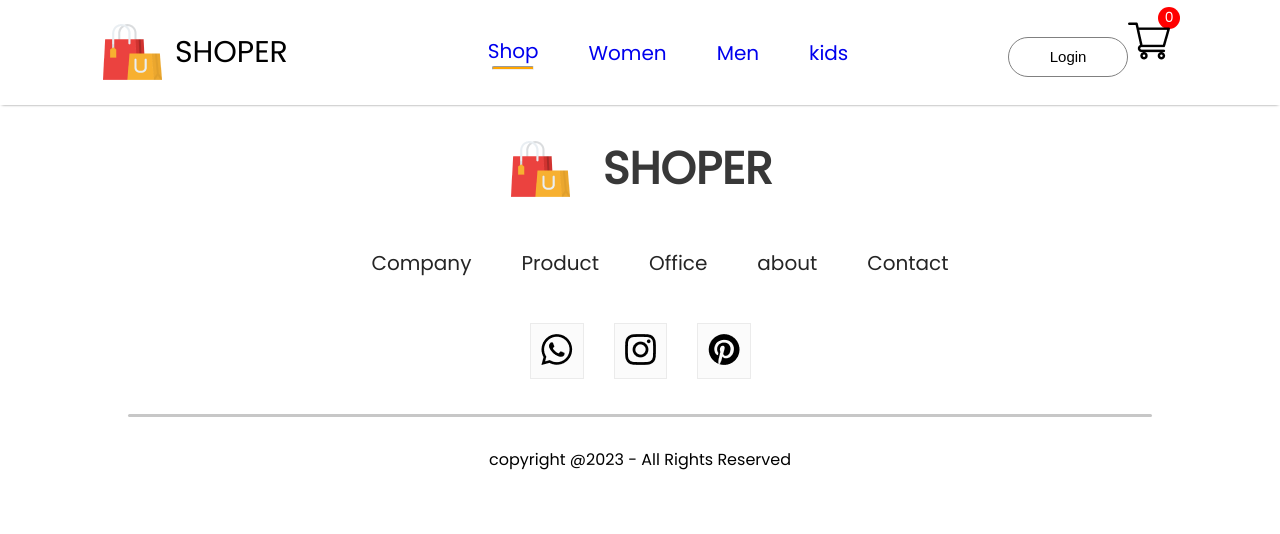
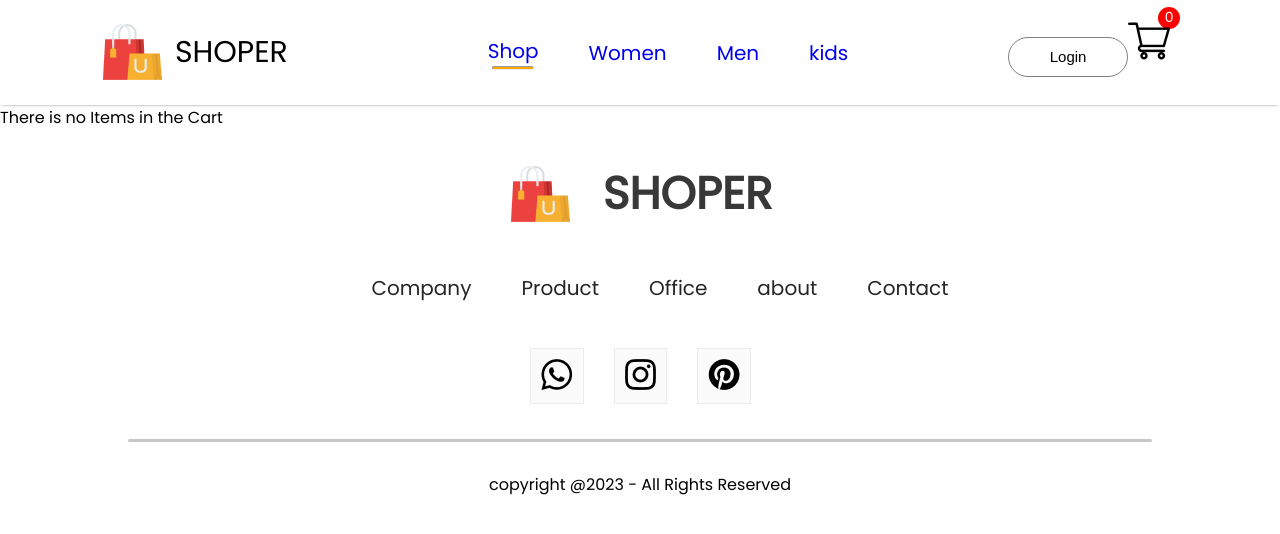
Before and after one commit to m-fadi/E-commerce, a React (Create React App) app: page /cart in a window 1280 px wide. Shown: the top 534 px of the page. Built offline with nearby package versions, Linux system fonts and the light colour scheme.

Commit message:
adding sum

```diff
--- a/src/pages/Cart.jsx
+++ b/src/pages/Cart.jsx
@@ -50,12 +50,12 @@ function Cart() {
             );
     });
 
-    // //let sum = items.reduce((prev, curr) => prev + curr);
+   let sum = items.reduce((prev, curr) => prev + curr);
     return (
         <div>
-            {/* {sum === 0 && (
+            {sum === 0 && (
                 <p className="empty-cart">There is no Items in the Cart</p>
-            )} */}
+            )}
             <div>{items}</div>
         </div>
 
```
